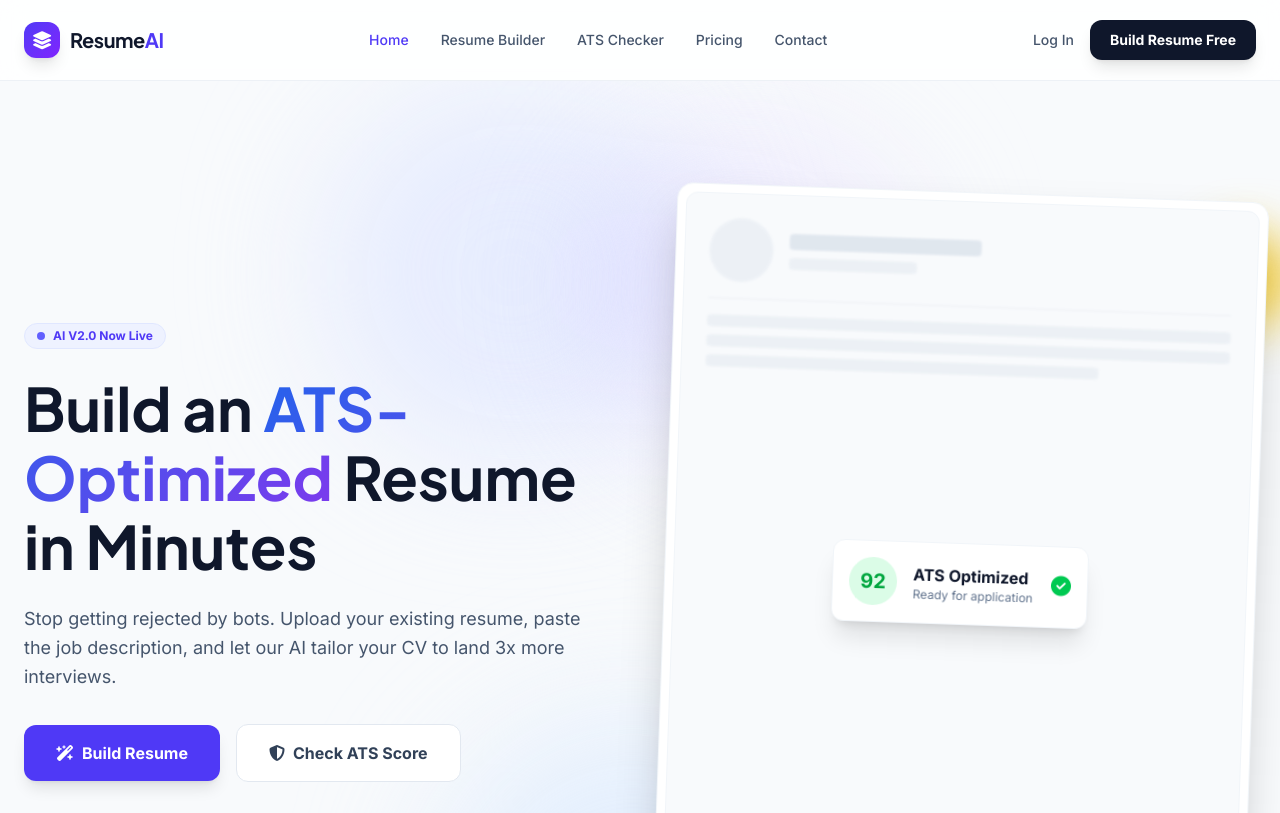
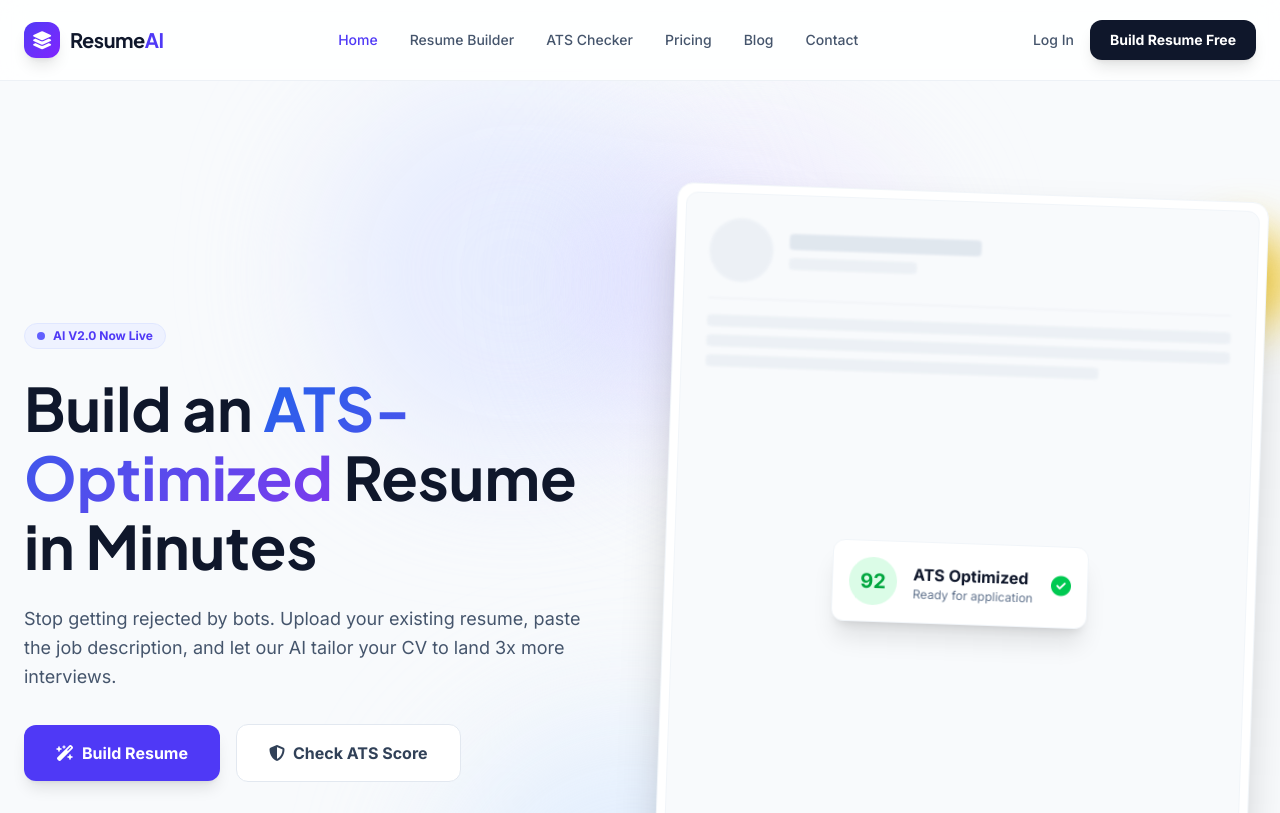
Before and after one commit to suraj292/react-resume, a Next.js app in the folder resume-builder-frontend/: page / in a window 1280 px wide. Shown: the top 813 px of the page. Built offline with nearby package versions, Linux system fonts and the light colour scheme; no server answers; grey boxes are pictures that could not be loaded.

Commit message:
feat: Add Blog link to header navigation and update navigation routes.

```diff
--- a/resume-builder-frontend/components/layout/header.tsx
+++ b/resume-builder-frontend/components/layout/header.tsx
@@ -66,6 +66,9 @@
                     </Link>
                     <Link href={ROUTES.PRICING} className="text-sm font-medium text-slate-600 hover:text-indigo-600 transition-colors">
                         Pricing
+                    </Link>
+                    <Link href={ROUTES.BLOG} className="text-sm font-medium text-slate-600 hover:text-indigo-600 transition-colors">
+                        Blog
                     </Link>
                     <Link href={ROUTES.CONTACT} className="text-sm font-medium text-slate-600 hover:text-indigo-600 transition-colors">
                         Contact
@@ -174,6 +177,9 @@
                         <Link href={ROUTES.PRICING} className="text-sm font-medium text-slate-600" onClick={() => setMobileMenuOpen(false)}>
                             Pricing
                         </Link>
+                        <Link href={ROUTES.BLOG} className="text-sm font-medium text-slate-600" onClick={() => setMobileMenuOpen(false)}>
+                            Blog
+                        </Link>
                         <Link href={ROUTES.CONTACT} className="text-sm font-medium text-slate-600" onClick={() => setMobileMenuOpen(false)}>
                             Contact
                         </Link>
--- a/resume-builder-frontend/lib/routes.ts
+++ b/resume-builder-frontend/lib/routes.ts
@@ -93,6 +93,7 @@
         { name: 'Builder', href: ROUTES.BUILDER },
         { name: 'ATS Checker', href: ROUTES.ATS_CHECKER },
         { name: 'Pricing', href: ROUTES.PRICING },
+        { name: 'Blog', href: ROUTES.BLOG },
         { name: 'Contact', href: ROUTES.CONTACT },
     ],
 
```
